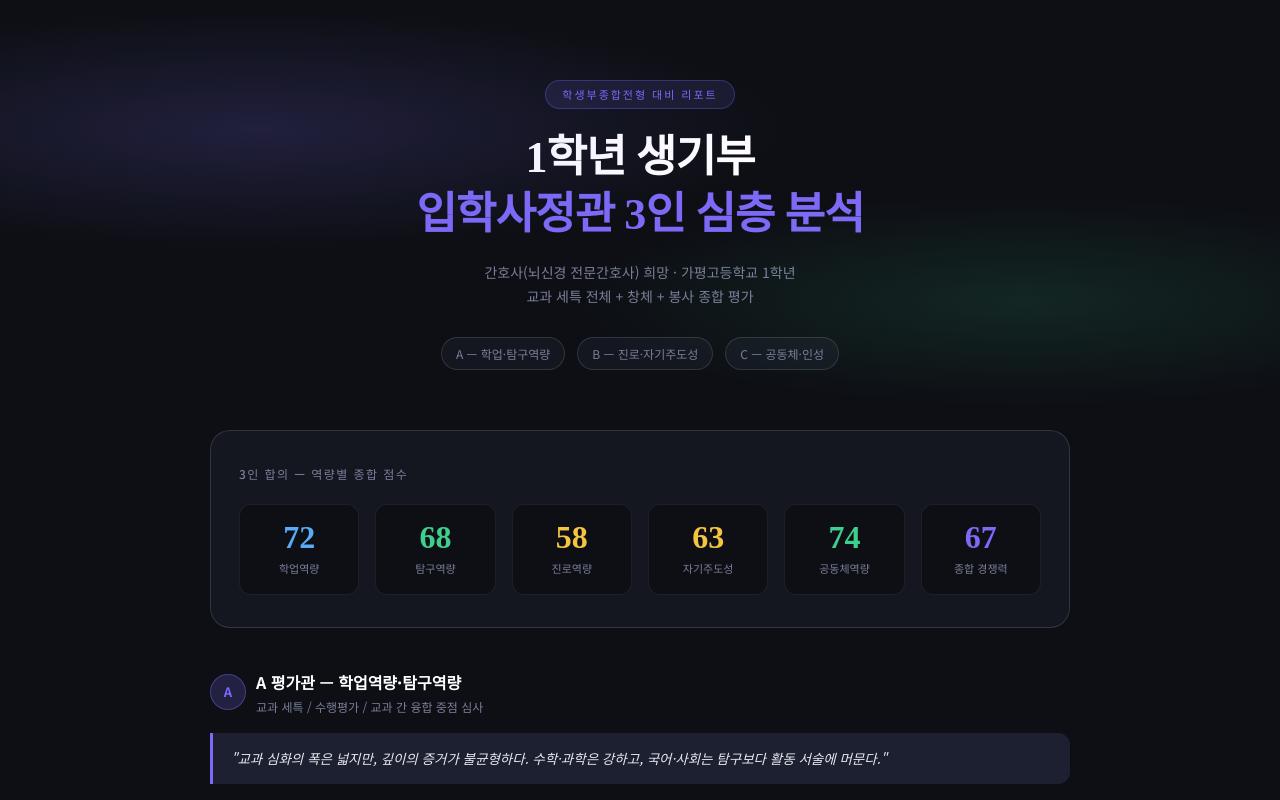
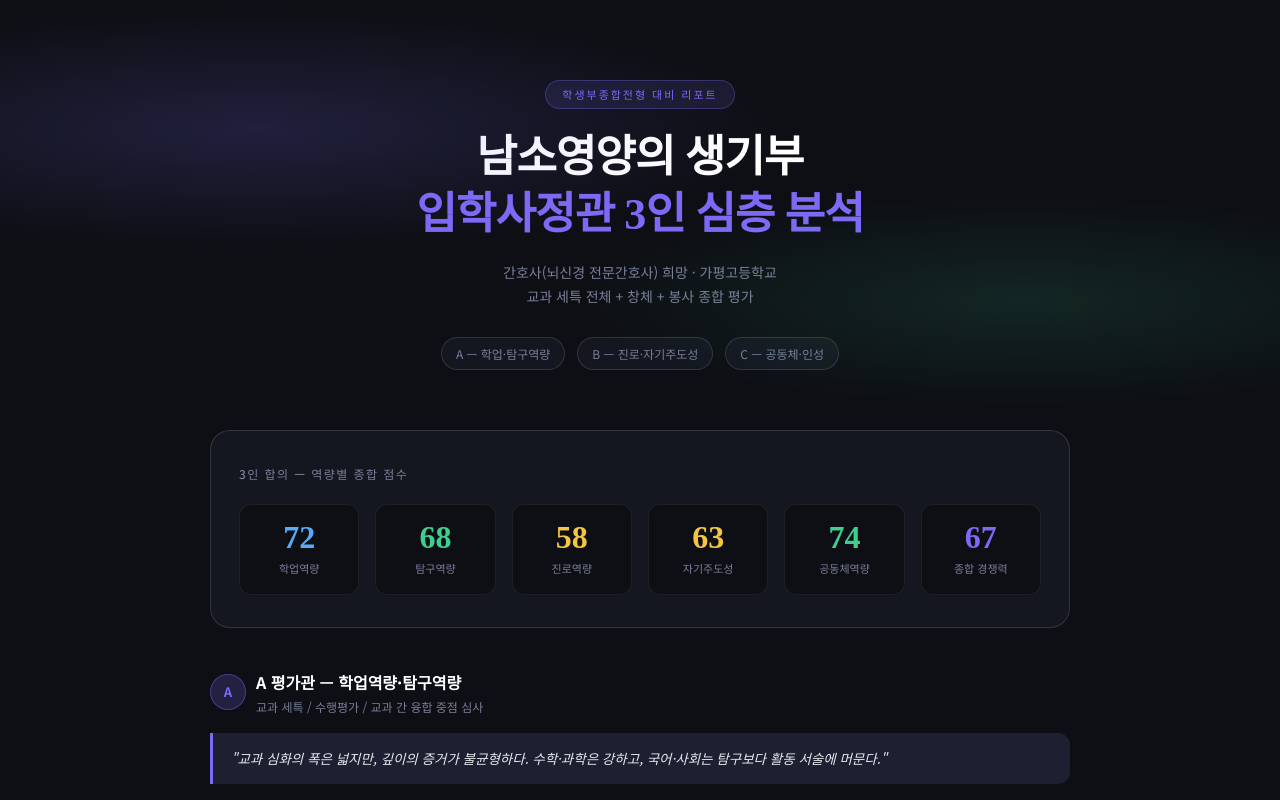
Before and after one commit to GAPYUNGHIGH-hub/saenggibu-report, a plain HTML site: page index.html in a window 1280 px wide. Shown: the top 800 px of the page. Drawn offline with Linux system fonts and the light colour scheme.

Commit message:
Update index.html

```diff
--- a/index.html
+++ b/index.html
@@ -276,8 +276,8 @@ footer {
 
 <div class="hero">
   <div class="hero-eyebrow">학생부종합전형 대비 리포트</div>
-  <h1>1학년 생기부<br><em>입학사정관 3인 심층 분석</em></h1>
-  <p class="hero-sub">간호사(뇌신경 전문간호사) 희망 · 가평고등학교 1학년<br>교과 세특 전체 + 창체 + 봉사 종합 평가</p>
+  <h1>남소영양의 생기부<br><em>입학사정관 3인 심층 분석</em></h1>
+  <p class="hero-sub">간호사(뇌신경 전문간호사) 희망 · 가평고등학교<br>교과 세특 전체 + 창체 + 봉사 종합 평가</p>
   <div class="hero-meta">
     <span class="meta-chip">A — 학업·탐구역량</span>
     <span class="meta-chip">B — 진로·자기주도성</span>
```
